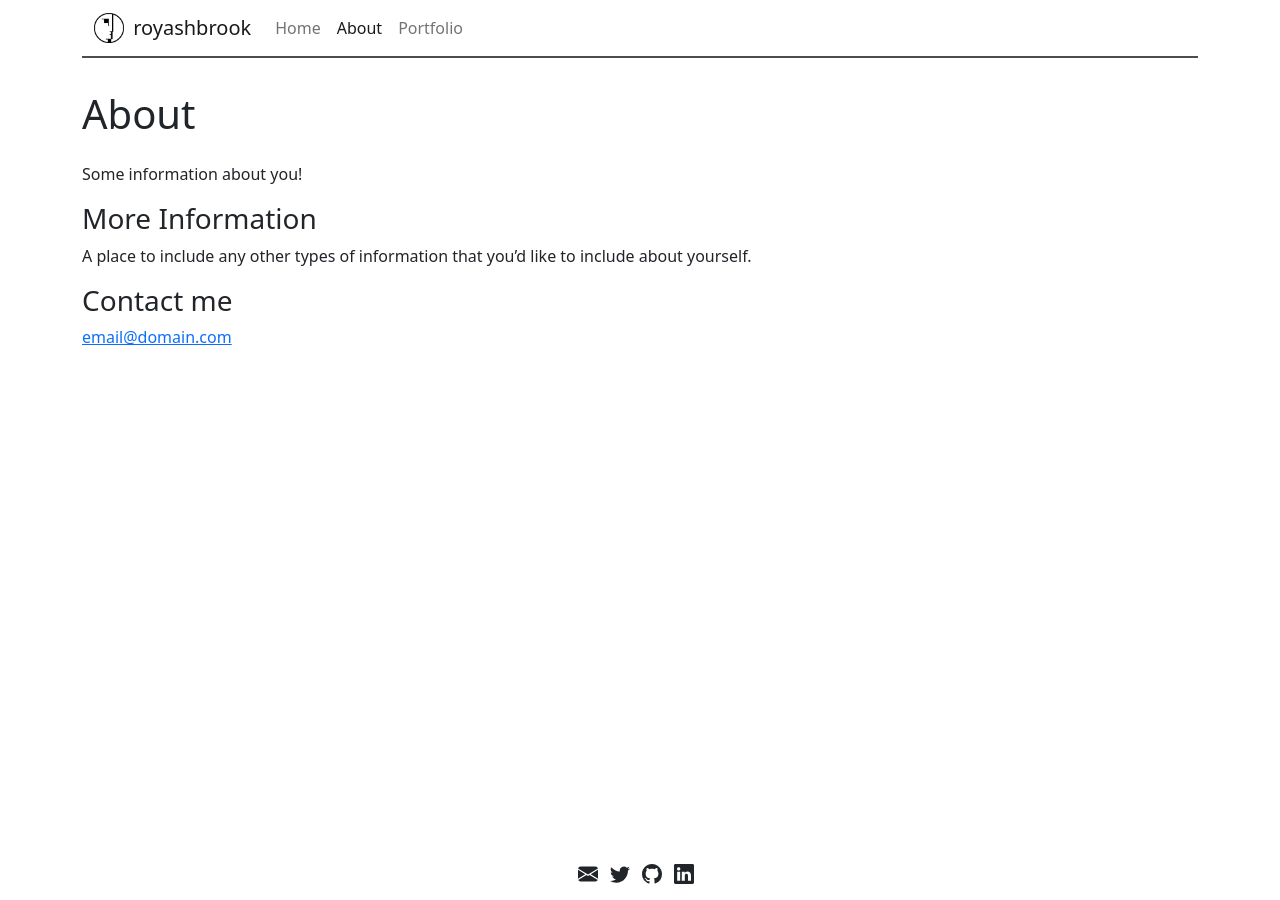
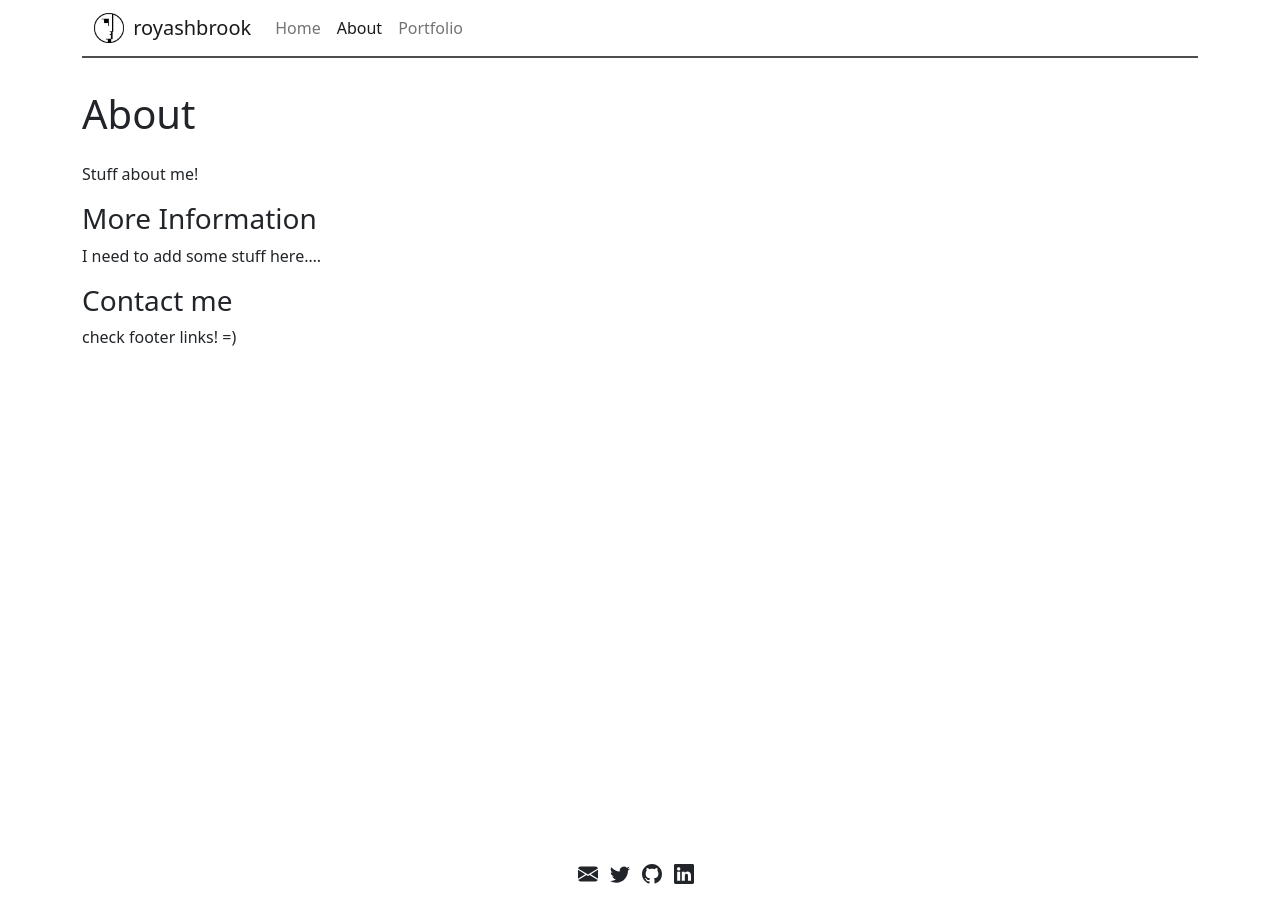
Before and after one commit to royashbrook/royashbrook.github.io, a Jekyll site: the page built from about.md, in a window 1280 px wide. Built offline with Jekyll 4.4.1, drawn with Linux system fonts in a browser that asks for light colours.

Commit message:
update about a bit

```diff
--- a/about.md
+++ b/about.md
@@ -4,12 +4,12 @@ title: About
 permalink: /about/
 ---
 
-Some information about you!
+Stuff about me!
 
 ### More Information
 
-A place to include any other types of information that you'd like to include about yourself.
+I need to add some stuff here....
 
 ### Contact me
 
-[email@domain.com](mailto:email@domain.com)
+check footer links! =)
```
